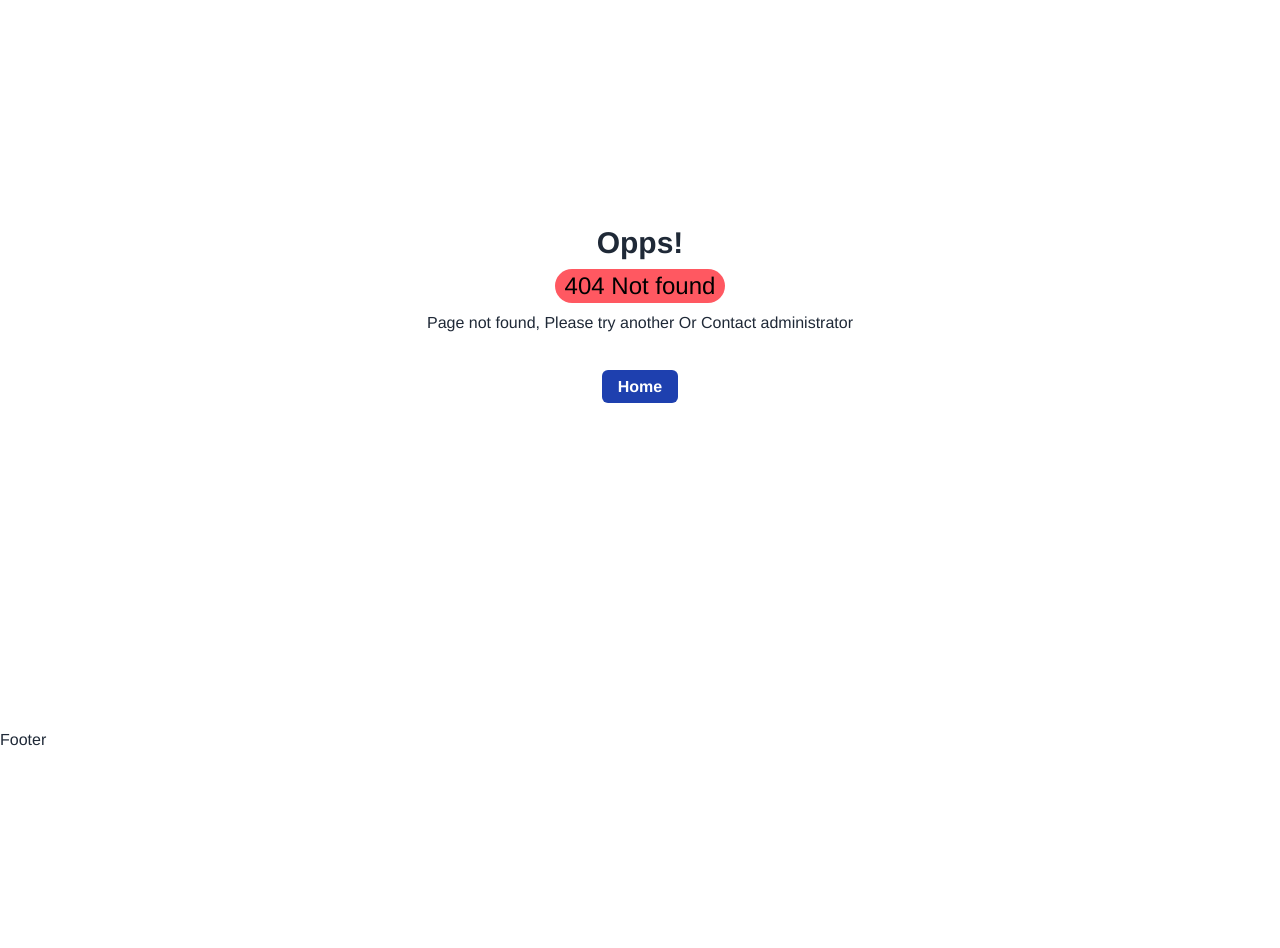
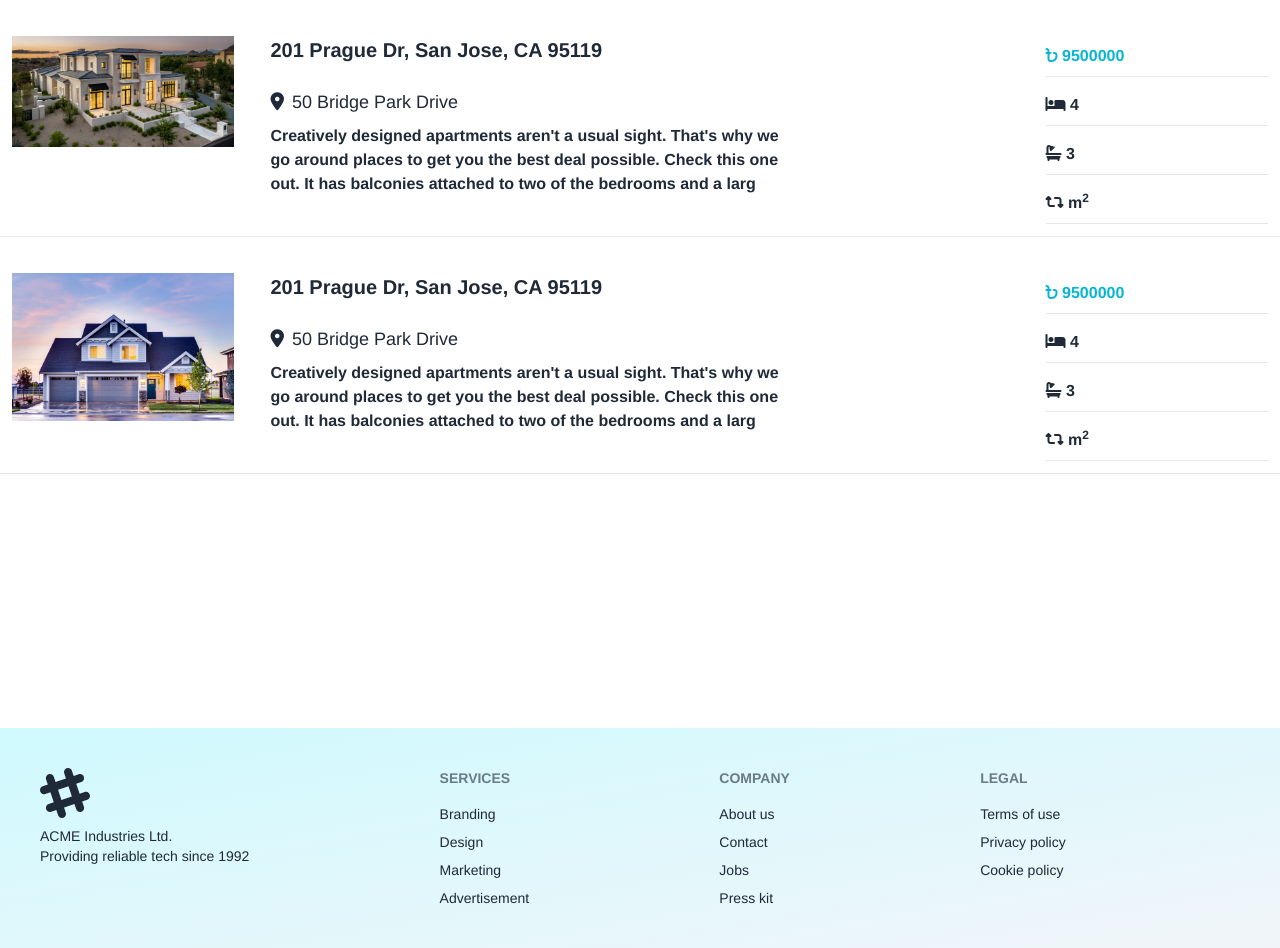
Before and after one commit to mdshafiul537/a-real-state, a React (Vite) app: page /properties in a window 1280 px wide. Before the commit this address had no page. Shown: the part 140-1088 px from the top of the page. Before the commit the page ends 892 px from the top, so only its background shows below. Built offline with nearby package versions, Linux system fonts and the light colour scheme; a web font is replaced by a local one.

Commit message:
Added agent page layout

```diff
--- /dev/null
+++ b/src/Components/AllAgent/AllAgents.jsx
@@ -0,0 +1,45 @@
+import React from "react";
+
+const AllAgent = ({ agents = [], ...props }) => {
+  return (
+    <React.Fragment>
+      <div className="w-full my-10">
+        <div className="mb-4 flex items-center justify-between gap-8 sm:mb-8 md:mb-12">
+          <div className="flex items-center gap-12">
+            <h2 className="text-2xl font-bold text-gray-800 lg:text-3xl dark:text-white">
+              Agents
+            </h2>
+
+            <p className="hidden text-gray-500 dark:text-gray-300 md:block">
+              This is a section of some simple filler text, also known as
+              placeholder text. It shares some characteristics of a real written
+              text.
+            </p>
+          </div>
+        </div>
+
+        <div className="grid grid-cols-4 gap-4">
+          <div className="w-full flex flex-col items-center gap-5 border border-gray-300 p-4">
+            <div className="flex flex-row items-center justify-center gap-5">
+              <div className="w-1/2">
+                <img src="/images/agent-1.jpg" className="rounded-full" />
+              </div>
+              <div className="w-1/2 text-xl text-center font-semibold">
+
+                <span>5.0</span> <i className="text-amber-500 fa-solid fa-star"></i>
+              </div>
+            </div>
+            <div className="flex flex-col gap-3">
+              <h3 className="text-xl font-bold">Fletcher Morse</h3>
+              <p className="text-md font-medium">289 properties sold</p>
+              <button className="rounded-3xl border border-gray-300 py-1 px-4 font-bold hover:bg-gray-500 hover:text-white transition-all duration-500">Contact</button>
+
+            </div>
+          </div>
+        </div>
+      </div>
+    </React.Fragment>
+  );
+};
+
+export default AllAgent;
--- a/src/Components/Home/Latest.jsx
+++ b/src/Components/Home/Latest.jsx
@@ -21,7 +21,7 @@ const Latest = () => {
                 </div>
               </div>
               <div className="w-full min-h-[400px]">
-                <div className="grid grid-cols-4 gap-5 ">
+                <div className="grid grid-cols-3 gap-6 ">
                   {/* Start */}
                   <div className="flex flex-col gap-4">
                     <div className="h-64 w-full">
--- a/src/Components/Layout/Footer.jsx
+++ b/src/Components/Layout/Footer.jsx
@@ -1,7 +1,49 @@
-import React from 'react'
+import React from "react";
+import { NavLink } from "react-router-dom";
 
-export const Footer = () => {
+const Footer = () => {
   return (
-    <div>Footer</div>
-  )
-}
+    <footer className="footer text-base-content p-10 bg-gradient-to-tl from-slate-100 to-cyan-100">
+      <aside>
+        <svg
+          width="50"
+          height="50"
+          viewBox="0 0 24 24"
+          xmlns="http://www.w3.org/2000/svg"
+          fillRule="evenodd"
+          clipRule="evenodd"
+          className="fill-current"
+        >
+          <path d="M22.672 15.226l-2.432.811.841 2.515c.33 1.019-.209 2.127-1.23 2.456-1.15.325-2.148-.321-2.463-1.226l-.84-2.518-5.013 1.677.84 2.517c.391 1.203-.434 2.542-1.831 2.542-.88 0-1.601-.564-1.86-1.314l-.842-2.516-2.431.809c-1.135.328-2.145-.317-2.463-1.229-.329-1.018.211-2.127 1.231-2.456l2.432-.809-1.621-4.823-2.432.808c-1.355.384-2.558-.59-2.558-1.839 0-.817.509-1.582 1.327-1.846l2.433-.809-.842-2.515c-.33-1.02.211-2.129 1.232-2.458 1.02-.329 2.13.209 2.461 1.229l.842 2.515 5.011-1.677-.839-2.517c-.403-1.238.484-2.553 1.843-2.553.819 0 1.585.509 1.85 1.326l.841 2.517 2.431-.81c1.02-.33 2.131.211 2.461 1.229.332 1.018-.21 2.126-1.23 2.456l-2.433.809 1.622 4.823 2.433-.809c1.242-.401 2.557.484 2.557 1.838 0 .819-.51 1.583-1.328 1.847m-8.992-6.428l-5.01 1.675 1.619 4.828 5.011-1.674-1.62-4.829z"></path>
+        </svg>
+        <p>
+          ACME Industries Ltd.
+          <br />
+          Providing reliable tech since 1992
+        </p>
+      </aside>
+      <nav>
+        <h6 className="footer-title">Services</h6>
+        <NavLink className="link link-hover">Branding</NavLink>
+        <NavLink className="link link-hover">Design</NavLink>
+        <NavLink className="link link-hover">Marketing</NavLink>
+        <NavLink className="link link-hover">Advertisement</NavLink>
+      </nav>
+      <nav>
+        <h6 className="footer-title">Company</h6>
+        <NavLink className="link link-hover">About us</NavLink>
+        <NavLink className="link link-hover">Contact</NavLink>
+        <NavLink className="link link-hover">Jobs</NavLink>
+        <NavLink className="link link-hover">Press kit</NavLink>
+      </nav>
+      <nav>
+        <h6 className="footer-title">Legal</h6>
+        <NavLink className="link link-hover">Terms of use</NavLink>
+        <NavLink className="link link-hover">Privacy policy</NavLink>
+        <NavLink className="link link-hover">Cookie policy</NavLink>
+      </nav>
+    </footer>
+  );
+};
+
+export default Footer;
--- /dev/null
+++ b/src/Components/Properties/AllProperties.jsx
@@ -0,0 +1,124 @@
+import React from "react";
+import { NavLink } from "react-router-dom";
+
+const AllProperty = ({ properties = [], ...props }) => {
+  return (
+    <React.Fragment>
+      <div className="w-full min-h-screen">
+        <div className="mb-4 flex items-center justify-between gap-8 sm:mb-8 md:mb-12">
+          <div className="flex items-center gap-12">
+            <h2 className="text-2xl font-bold text-gray-800 lg:text-3xl dark:text-white">
+              Latest in your area
+            </h2>
+
+            <p className="hidden max-w-screen-sm text-gray-500 dark:text-gray-300 md:block">
+              This is a section of some simple filler text, also known as
+              placeholder text. It shares some characteristics of a real written
+              text.
+            </p>
+          </div>
+        </div>
+        <div className="flex flex-col gap-6 box-border">
+          {/* property Start */}
+          <NavLink
+            to="/properties/1"
+            title={`Go to 201 Prague Dr, San Jose, CA 95119 Details`}
+          >
+            <div className="w-full grid grid-cols-5 gap-3 border-b">
+              <div className="p-3">
+                <img src="/images/5.jpg" />
+              </div>
+
+              <div className="flex flex-col gap-2 col-span-3 p-3">
+                <h3 className="mb-4 text-xl font-bold">
+                  {" "}
+                  201 Prague Dr, San Jose, CA 95119
+                </h3>
+                <div className="text-lg font-medium space-x-2">
+                  <i className="fa-solid fa-location-dot"></i>
+                  <span>50 Bridge Park Drive</span>
+                </div>
+                <div className="text-balance font-semibold">
+                  <p>
+                    Creatively designed apartments aren't a usual sight. That's
+                    why we go around places to get you the best deal possible.
+                    Check this one out. It has balconies attached to two of the
+                    bedrooms and a larg
+                  </p>
+                </div>
+              </div>
+              <div className="flex flex-col gap-2 p-3 w-full font-bold ">
+                <h3 className="text-cyan-500 border-b py-2">
+                  <i className="fa-solid fa-bangladeshi-taka-sign"></i>
+                  &nbsp;9500000
+                </h3>
+                <div className="w-full border-b py-2">
+                  <i className="fa-solid fa-bed"></i> <span>4</span>{" "}
+                </div>
+                <div className="w-full border-b py-2">
+                  <i className="fa-solid fa-bath"></i> <span>3</span>{" "}
+                </div>
+                <div className="w-full border-b py-2">
+                  <i className="fa-solid fa-retweet"></i>{" "}
+                  <span>
+                    m<sup>2</sup>{" "}
+                  </span>{" "}
+                </div>
+              </div>
+            </div>
+          </NavLink>
+          {/* property End */}
+
+          {/* property Start */}
+          <NavLink to="/properties/2">
+            <div className="w-full grid grid-cols-5 gap-3 border-b">
+              <div className="p-3">
+                <img src="/images/15.jpg" />
+              </div>
+
+              <div className="flex flex-col gap-2 col-span-3 p-3">
+                <h3 className="mb-4 text-xl font-bold">
+                  {" "}
+                  201 Prague Dr, San Jose, CA 95119
+                </h3>
+                <div className="text-lg font-medium space-x-2">
+                  <i className="fa-solid fa-location-dot"></i>
+                  <span>50 Bridge Park Drive</span>
+                </div>
+                <div className="text-balance font-semibold">
+                  <p>
+                    Creatively designed apartments aren't a usual sight. That's
+                    why we go around places to get you the best deal possible.
+                    Check this one out. It has balconies attached to two of the
+                    bedrooms and a larg
+                  </p>
+                </div>
+              </div>
+              <div className="flex flex-col gap-2 p-3 w-full font-bold ">
+                <h3 className="text-cyan-500 border-b py-2">
+                  <i className="fa-solid fa-bangladeshi-taka-sign"></i>
+                  &nbsp;9500000
+                </h3>
+                <div className="w-full border-b py-2">
+                  <i className="fa-solid fa-bed"></i> <span>4</span>{" "}
+                </div>
+                <div className="w-full border-b py-2">
+                  <i className="fa-solid fa-bath"></i> <span>3</span>{" "}
+                </div>
+                <div className="w-full border-b py-2">
+                  <i className="fa-solid fa-retweet"></i>{" "}
+                  <span>
+                    m<sup>2</sup>{" "}
+                  </span>{" "}
+                </div>
+              </div>
+            </div>
+          </NavLink>
+          {/* property End */}
+        </div>
+      </div>
+    </React.Fragment>
+  );
+};
+
+export default AllProperty;
--- a/src/Components/Root.jsx
+++ b/src/Components/Root.jsx
@@ -1,14 +1,15 @@
 import React from "react";
 import { Outlet } from "react-router-dom";
 import Header from "./Layout/Header";
-import { Footer } from "./Layout/Footer";
+import Footer from "./Layout/Footer";
+
 
 const Root = () => {
   return (
     <div className="w-full flex flex-col justify-center items-center">
       <Header />
-      <div className="container h-screen">
-      <Outlet></Outlet>
+      <div className="container min-h-screen">
+        <Outlet></Outlet>
       </div>
       <Footer />
     </div>
--- a/src/Router/router.jsx
+++ b/src/Router/router.jsx
@@ -4,6 +4,8 @@ import axios from "axios";
 import Root from "../Components/Root";
 import HomePage from "../page/home";
 import Error404Page from "../page/error404";
+import AgentsPage from "../page/agents";
+import PropertiesPage from "../page/properties";
 
 const router = createBrowserRouter([
   {
@@ -15,11 +17,16 @@ const router = createBrowserRouter([
         path: "/",
         element: <HomePage />,
       },
-      // {
-      //   path: "/books",
-      //   element: <AllBookPage />,
-      //   loader: () => axios.get(`../assets/books.json`),
-      // },
+      {
+        path: "/properties",
+        element: <PropertiesPage />,
+        loader: () => axios.get(`../assets/books.json`),
+      },
+      {
+        path: "/agents",
+        element: <AgentsPage />,
+        loader: () => axios.get(`../assets/books.json`),
+      },
     ],
   },
 ]);
--- /dev/null
+++ b/src/page/agents.jsx
@@ -0,0 +1,15 @@
+import React from 'react'
+import AllAgent from '../Components/AllAgent/AllAgents';
+
+
+
+ const AgentsPage = () => {
+  return (
+    <React.Fragment>
+        <AllAgent agents={[]} />
+    </React.Fragment>
+
+  )
+}
+
+export default AgentsPage;
--- a/src/page/error404.jsx
+++ b/src/page/error404.jsx
@@ -1,6 +1,6 @@
 import React from "react";
-import { Footer } from "../Components/Layout/Footer";
 import Header from "../Components/Layout/Header";
+import Footer from "../Components/Layout/Footer";
 
 const Error404Page = () => {
   return (
--- /dev/null
+++ b/src/page/properties.jsx
@@ -0,0 +1,13 @@
+import React from 'react'
+import AllProperty from '../Components/Properties/AllProperties';
+
+ const PropertiesPage = () => {
+  return (
+    <React.Fragment>
+        <AllProperty properties={[]} />
+    </React.Fragment>
+
+  )
+}
+
+export default PropertiesPage;
```
Also changed, not shown: public/images/agent-1.jpg (added).
